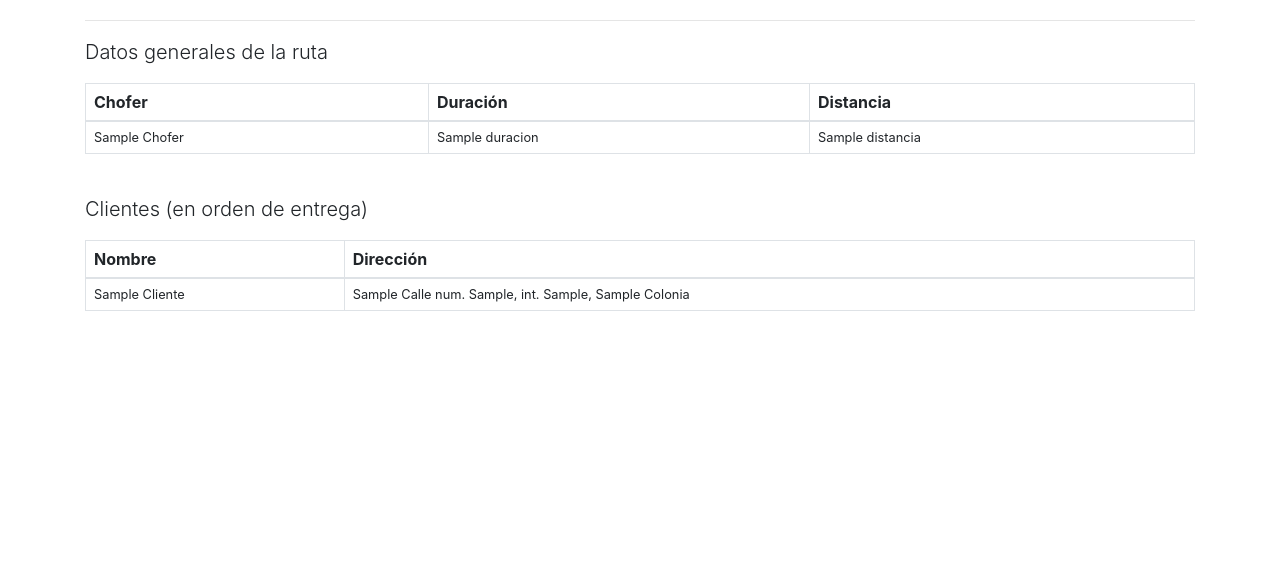
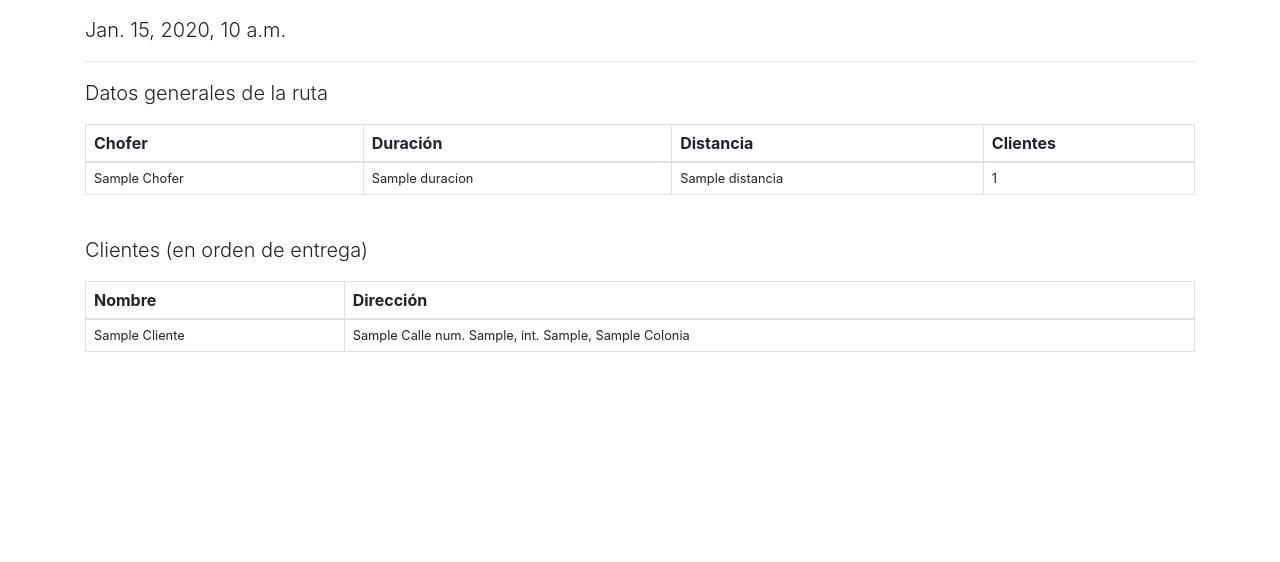
Before and after one commit to Juanets/la-casa-del-termico, a Django app: template templates/pdf.html in a window 1280 px wide. Shown: the part 238-800 px from the top of the page. Run offline with Django 3.2, Linux system fonts and the light colour scheme; the template is opened without the code that fills it: most values are stand-ins (such as "Sample title", 1, 10 or a date in 2020); some libraries are stand-ins or nearby versions.

Commit message:
Agregado cantidad de clientes

```diff
--- a/templates/pdf.html
+++ b/templates/pdf.html
@@ -9,7 +9,7 @@
     <div class="container">
         <div class="row">
             <div class="col text-right mb-3">
-                <img src="https://i.imgur.com/bFeVNVY.png" width=200>
+                <img src="https://i.imgur.com/bFeVNVY.png" width=255>
             </div>
         </div>
         <p class="lead">Reporte <strong>{{ id }}</strong></p>
@@ -24,6 +24,7 @@
                             <th class="p-2" scope="col">Chofer</th>
                             <th class="p-2" scope="col">Duración</th>
                             <th class="p-2" scope="col">Distancia</th>
+                            <th class="p-2" scope="col">Clientes</th>
                         </tr>
                     </thead>
                     <tbody>
@@ -31,6 +32,7 @@
                             <td class="p-2"><small>{{ chofer|title }}</small></td>
                             <td class="p-2"><small>{{ duracion }}</small></td>
                             <td class="p-2"><small>{{ distancia }}</small></td>
+                            <td class="p-2"><small>{{ clientes|length }}</small></td>
                         </tr>
                     </tbody>
                 </table>
```
